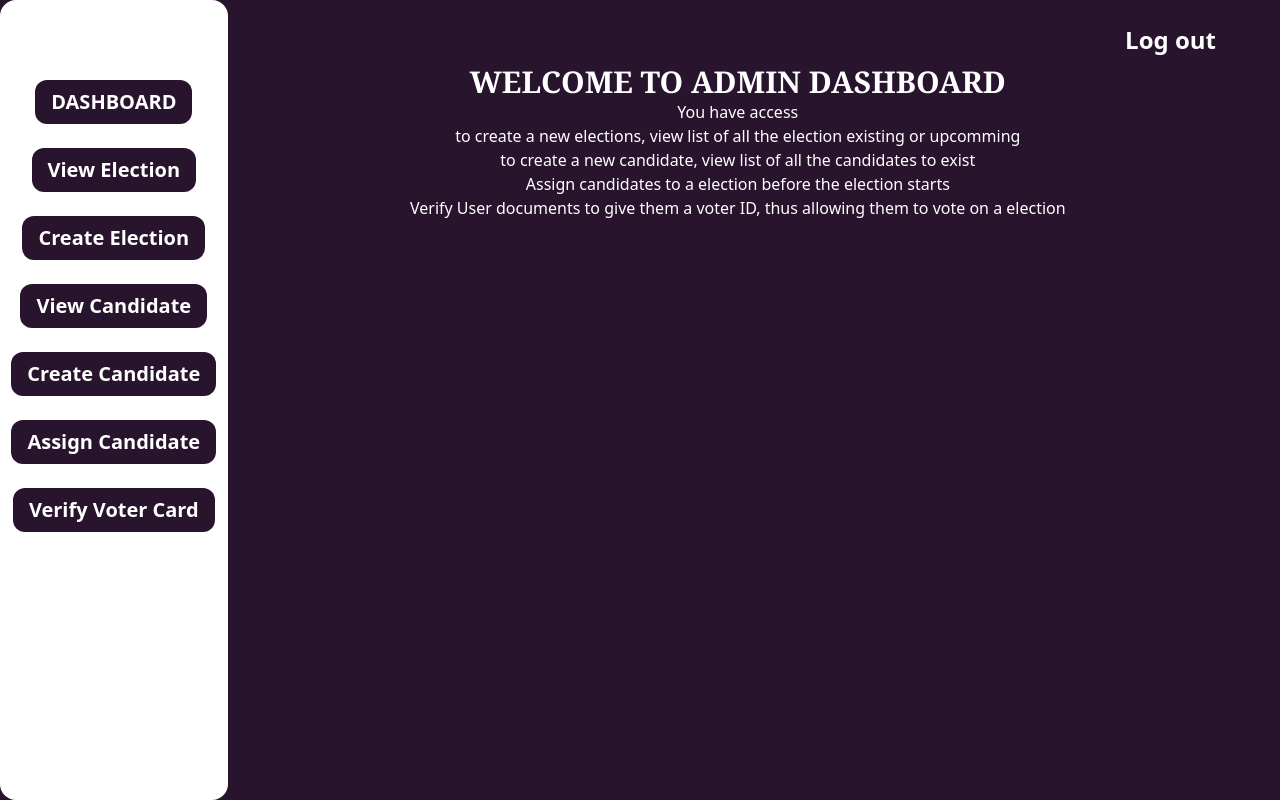
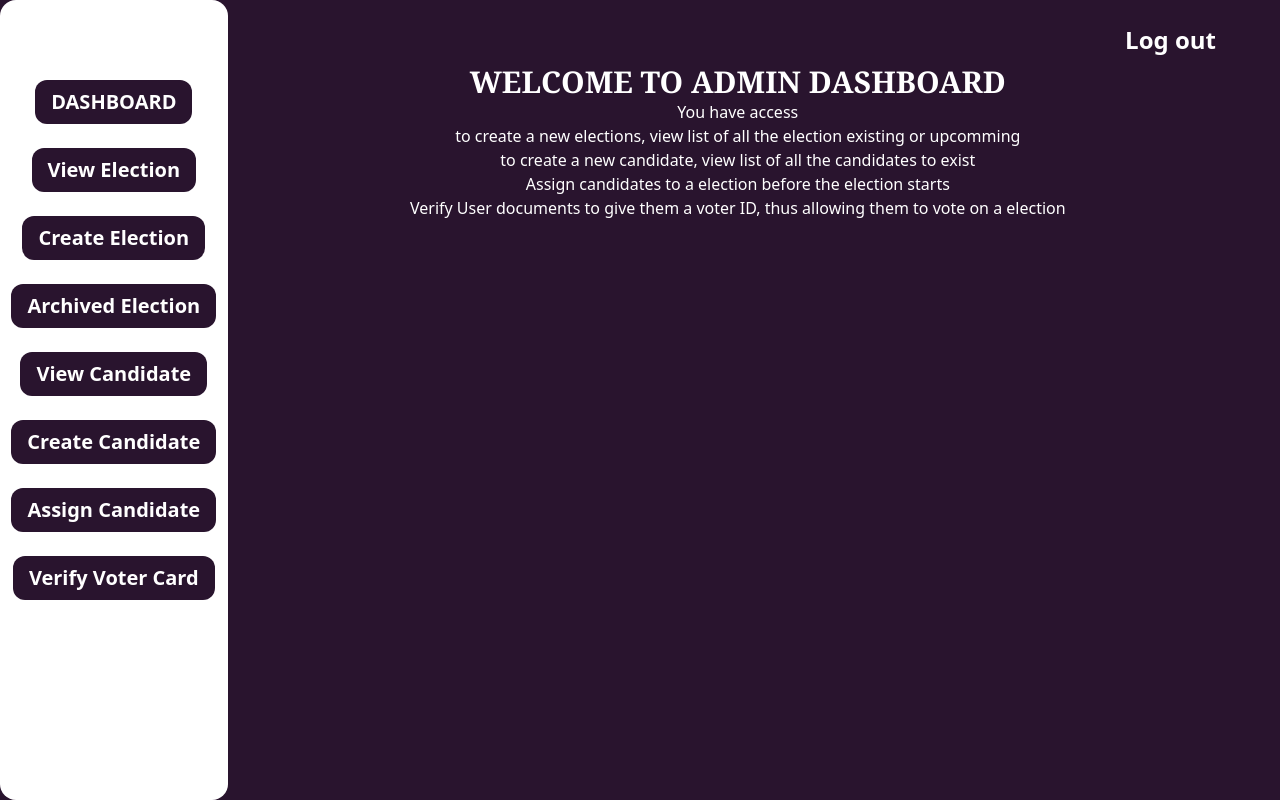
Before and after one commit to nl-codes/Online_Voting_System, a React (Vite) app in the folder frontend/: page /sec/admin/dashboard in a window 1280 px wide. Built offline with nearby package versions, Linux system fonts and the light colour scheme.

Commit message:
Added btn in Sidebar for Archive Election navigation

```diff
--- a/frontend/src/components/AdminSidebar.jsx
+++ b/frontend/src/components/AdminSidebar.jsx
@@ -15,6 +15,10 @@ const AdminSidebar = () => {
             <AdminSidebarLinks
                 btnName={"Create Election"}
                 navigationLink={"/sec/admin/create/election"}
+            />
+            <AdminSidebarLinks
+                btnName={"Archived Election"}
+                navigationLink={"/sec/admin/archived/election"}
             />
             <AdminSidebarLinks
                 btnName={"View Candidate"}
```
